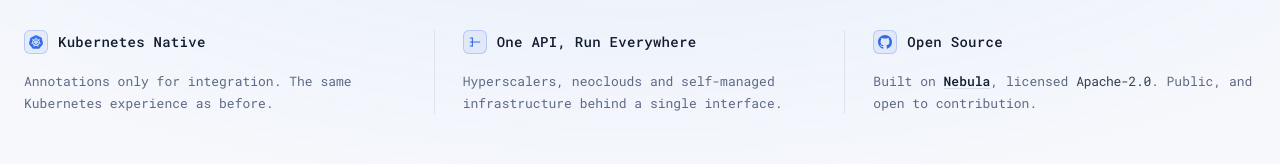
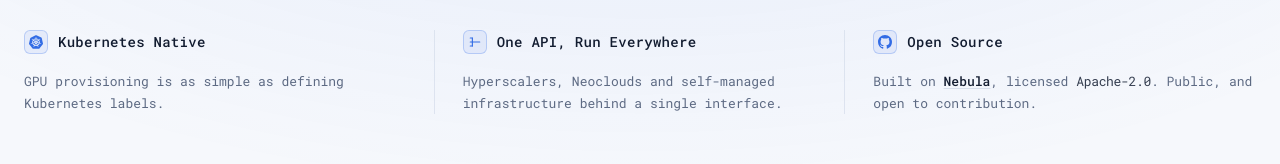
Before and after one commit to vagrant-ai/v-sigma-website, a Next.js app: page / in a window 1280 px wide. Shown: the part 870-1034 px from the top of the page. Built offline with nearby package versions, Linux system fonts and the light colour scheme.

Commit message:
Update the desc
Signed-off-by: kerthcet <kerthcet@gmail.com>

```diff
--- a/components/site-intro.tsx
+++ b/components/site-intro.tsx
@@ -164,7 +164,7 @@
 const FEATURES: { title: string; body: ReactNode; icon: ReactNode }[] = [
   {
     title: "Kubernetes Native",
-    body: "Annotations only for integration. The same Kubernetes experience as before.",
+    body: "GPU provisioning is as simple as defining Kubernetes labels.",
     icon: (
       <IconTile>
         <KubernetesMark />
@@ -173,7 +173,7 @@
   },
   {
     title: "One API, Run Everywhere",
-    body: "Hyperscalers, neoclouds and self-managed infrastructure behind a single interface.",
+    body: "Hyperscalers, Neoclouds and self-managed infrastructure behind a single interface.",
     icon: (
       <IconTile>
         <ConvergeGlyph />
```
